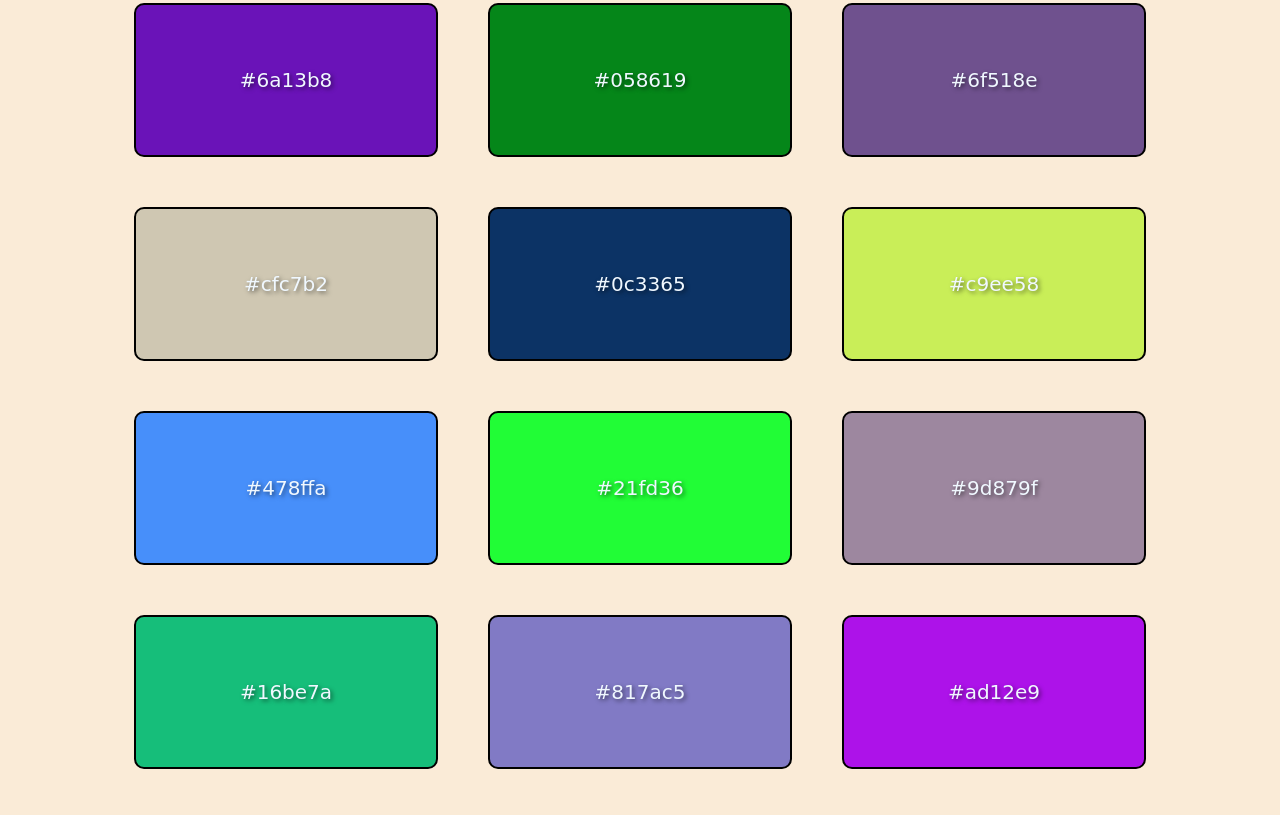
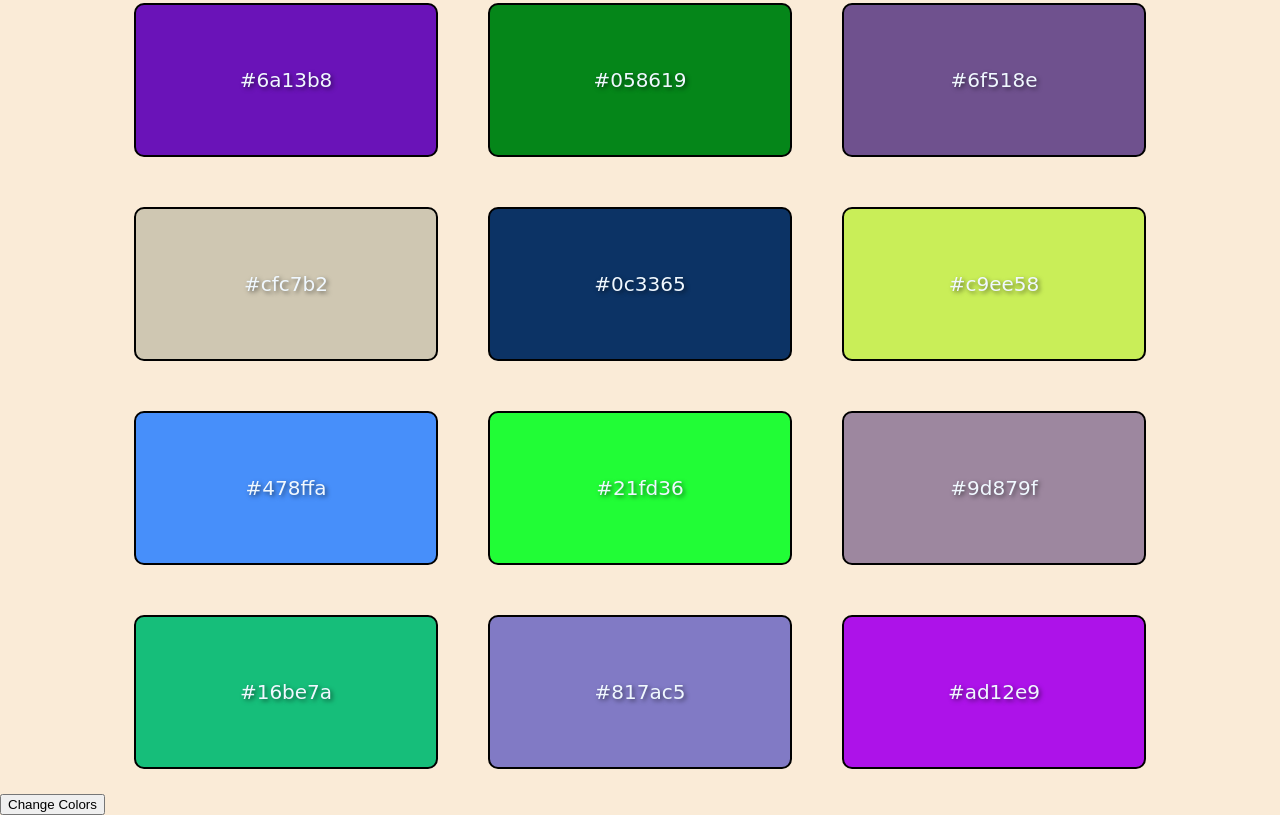
Before and after one commit to Aneal07/Random-Color-Generator, a plain HTML site: page random color generator/index.html in a window 1280 px wide. Shown: the part 1327-2142 px from the top of the page. Before the commit the page ends 2121 px from the top, so only its background shows below. Drawn offline with Linux system fonts and the light colour scheme.

Commit message:
Update index.html

```diff
--- a/random color generator/index.html
+++ b/random color generator/index.html
@@ -10,8 +10,8 @@
 <body>
     <h1>Random Color Generator</h1>
     <div class="container">
-
-    </div>
+        </div>
+    <button id="color-button">Change Colors</button>
     <script src="index.js"></script>
 </body>
 </html>
```
